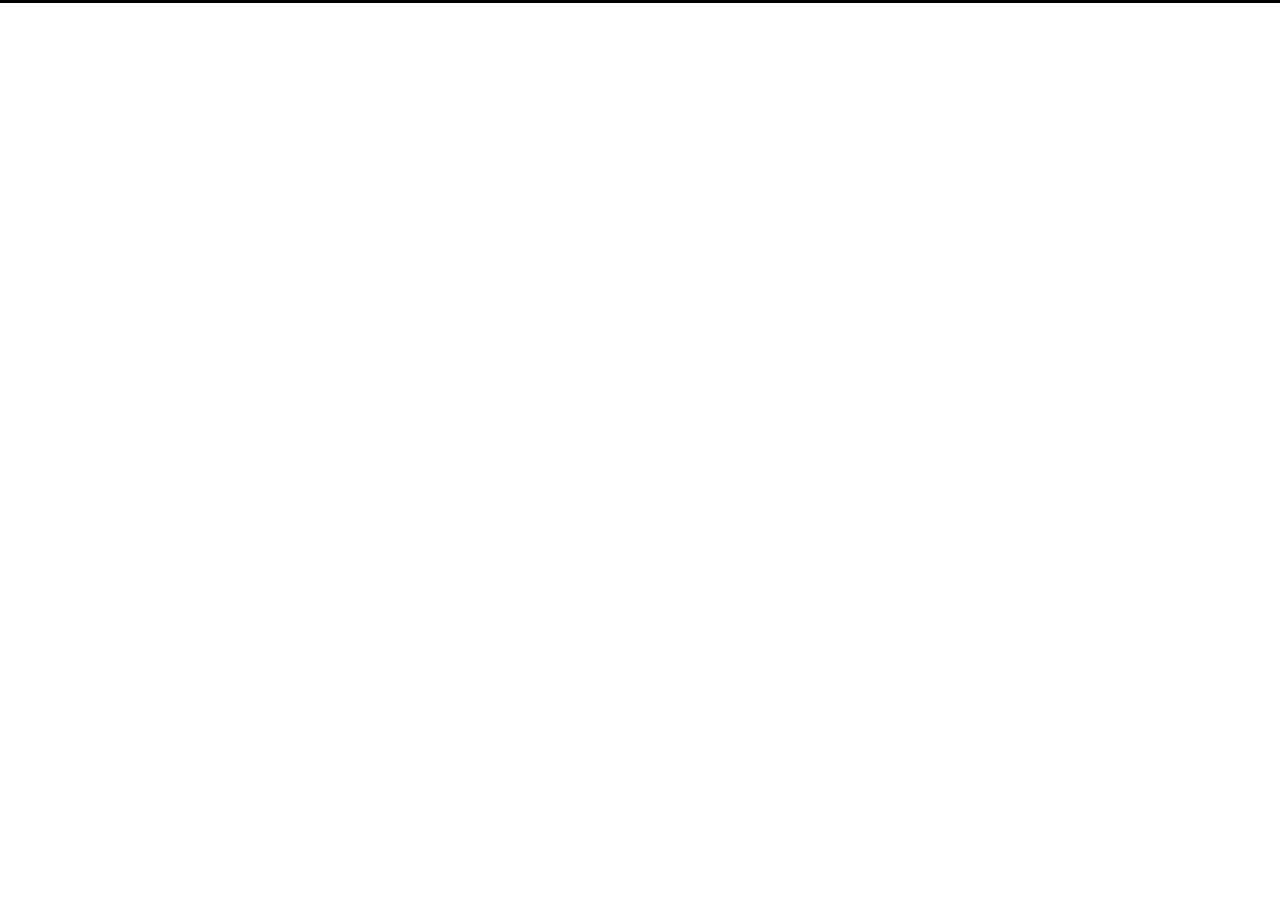
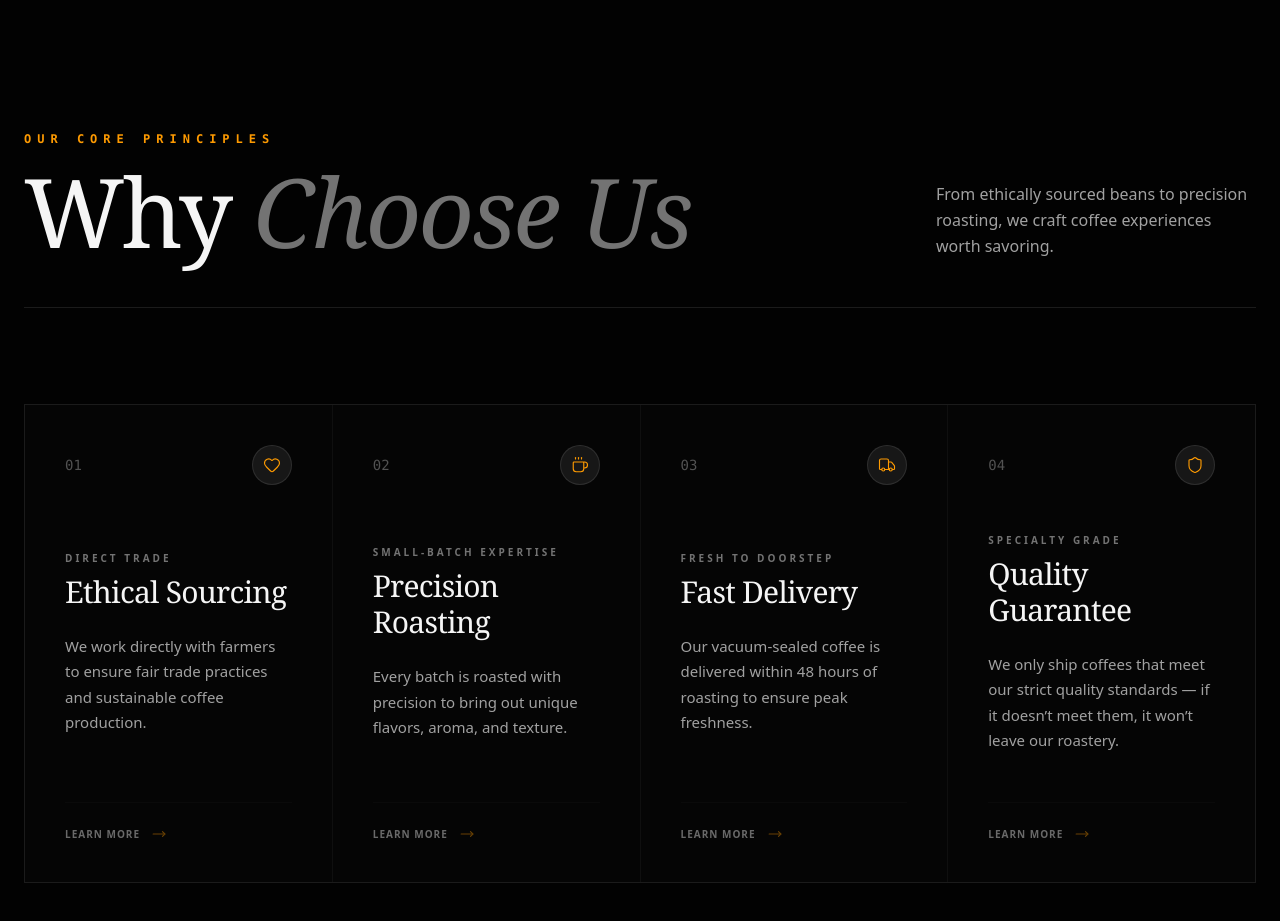
Before and after one commit to afterrender1/dark-drop-coffee-shop, a Next.js app: page / in a window 1280 px wide. Shown: the part 2860-3781 px from the top of the page. Before the commit the page ends 2863 px from the top, so only its background shows below. Built offline with nearby package versions, Linux system fonts and the light colour scheme.

Commit message:
why choose component done

```diff
--- a/app/components/Home.jsx
+++ b/app/components/Home.jsx
@@ -2,6 +2,7 @@ import React from "react";
 import Navbar from "./Navbar";
 import Hero from "./Hero";
 import FeaturedCoffee from "./FeaturedCoffee";
+import WhyChooseUs from "./WhyChooseUs";
 
 const Home = () => {
   return (
@@ -9,6 +10,7 @@ const Home = () => {
       <Navbar />
       <Hero />
       <FeaturedCoffee/>
+      <WhyChooseUs />
     </>
   );
 };
--- /dev/null
+++ b/app/components/WhyChooseUs.jsx
@@ -0,0 +1,100 @@
+import { Coffee, Heart, Truck, Shield, MoveRight } from "lucide-react";
+
+export default function WhyChooseUs() {
+    const features = [
+        {
+            id: "01",
+            title: "Ethical Sourcing",
+            label: "Direct Trade",
+            description:
+                "We work directly with farmers to ensure fair trade practices and sustainable coffee production.",
+            icon: Heart,
+        },
+        {
+            id: "02",
+            title: "Precision Roasting",
+            label: "Small-Batch Expertise",
+            description:
+                "Every batch is roasted with precision to bring out unique flavors, aroma, and texture.",
+            icon: Coffee,
+        },
+        {
+            id: "03",
+            title: "Fast Delivery",
+            label: "Fresh to Doorstep",
+            description:
+                "Our vacuum-sealed coffee is delivered within 48 hours of roasting to ensure peak freshness.",
+            icon: Truck,
+        },
+        {
+            id: "04",
+            title: "Quality Guarantee",
+            label: "Specialty Grade",
+            description:
+                "We only ship coffees that meet our strict quality standards — if it doesn’t meet them, it won’t leave our roastery.",
+            icon: Shield,
+        },
+    ];
+
+    return (
+        <section className="py-32 bg-[#020202] text-white ">
+            <div className="mx-auto max-w-7xl px-6">
+
+                {/* Header */}
+                <div className="flex flex-col md:flex-row md:items-end justify-between mb-24 border-b border-white/10 pb-12">
+                    <div className="max-w-2xl">
+                        <span className="text-amber-500 font-mono text-xs uppercase tracking-[0.5em] font-bold mb-4 block">
+                            Our Core Principles
+                        </span>
+                        <h2 className="text-6xl md:text-8xl font-serif tracking-tight leading-none text-neutral-100">
+                            Why <span className="italic text-neutral-500">Choose Us</span>
+                        </h2>
+                    </div>
+                    <p className="max-w-[320px] text-neutral-400 text-base font-light leading-relaxed mt-8 md:mt-0">
+                        From ethically sourced beans to precision roasting, we craft coffee experiences worth savoring.
+                    </p>
+                </div>
+
+                <div className="grid grid-cols-1 md:grid-cols-2 lg:grid-cols-4 gap-px bg-white/5 border border-white/5">
+                    {features.map((item) => {
+                        const Icon = item.icon;
+                        return (
+                            <div
+                                key={item.id}
+                                className="group relative cursor-default bg-[#050505] p-10 flex flex-col justify-between transition-all duration-500 hover:bg-[#080808]"
+                            >
+                                <div className="flex justify-between items-center mb-12">
+                                    <span className="font-mono text-sm text-neutral-600 group-hover:text-amber-500 transition-colors">
+                                        {item.id}
+                                    </span>
+                                    <div className="h-10 w-10 flex items-center justify-center rounded-full bg-neutral-900 border border-white/10 group-hover:border-amber-500/50">
+                                        <Icon size={18} strokeWidth={1.5} className="text-amber-500" />
+                                    </div>
+                                </div>
+
+                                <div className="space-y-6">
+                                    <div>
+                                        <span className="text-[10px] uppercase tracking-[0.3em] text-neutral-500 font-bold mb-2 block">
+                                            {item.label}
+                                        </span>
+                                        <h3 className="text-3xl font-serif tracking-tight text-neutral-100 group-hover:text-amber-500 transition-colors">
+                                            {item.title}
+                                        </h3>
+                                    </div>
+                                    <p className="text-[15px] text-neutral-400 font-light leading-[1.7] group-hover:text-neutral-200 transition-colors">
+                                        {item.description}
+                                    </p>
+                                </div>
+
+                                <div className="mt-12 flex items-center gap-3 pt-6 border-t border-white/5 opacity-40 group-hover:opacity-100 transition-all">
+                                    <span className="text-[10px] uppercase tracking-widest font-bold">Learn More</span>
+                                    <MoveRight size={14} className="text-amber-500 group-hover:translate-x-2 transition-transform" />
+                                </div>
+                            </div>
+                        );
+                    })}
+                </div>
+            </div>
+        </section>
+    );
+}
```
